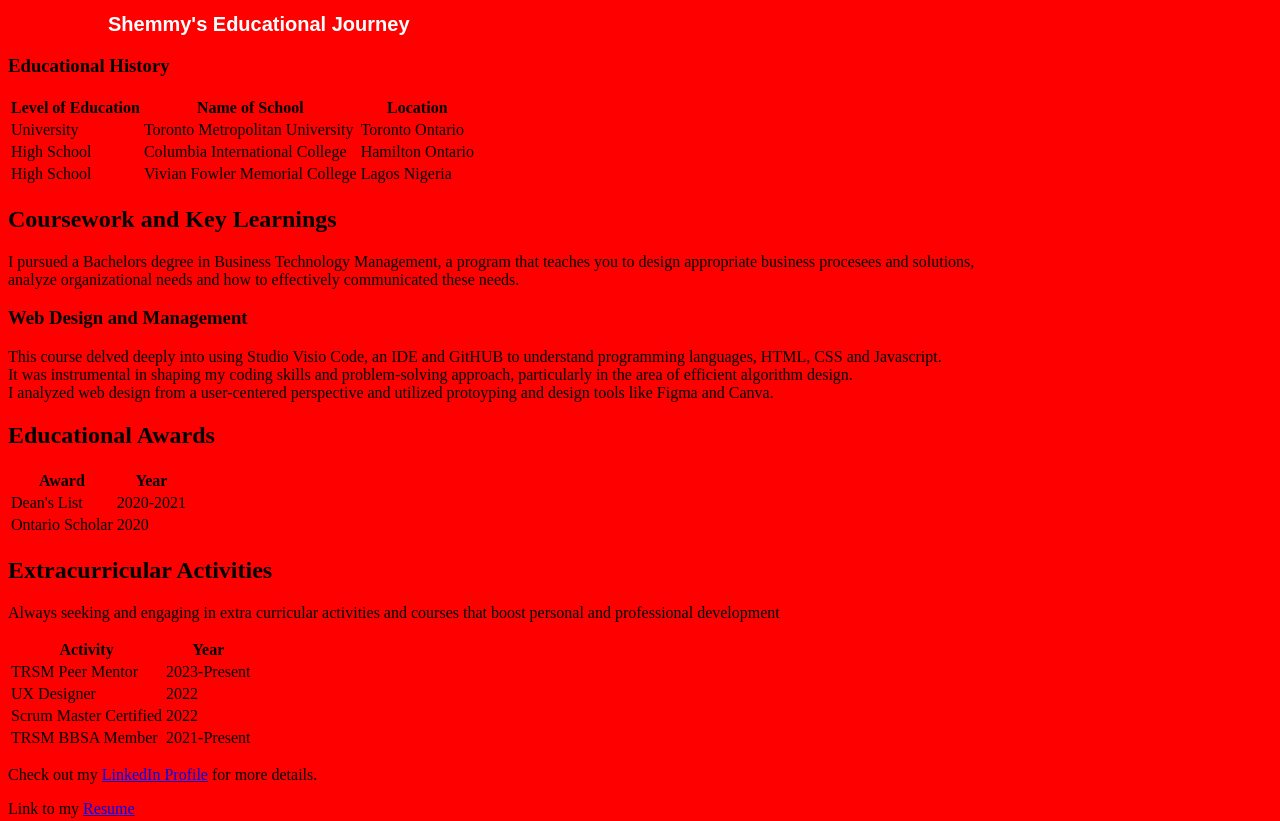
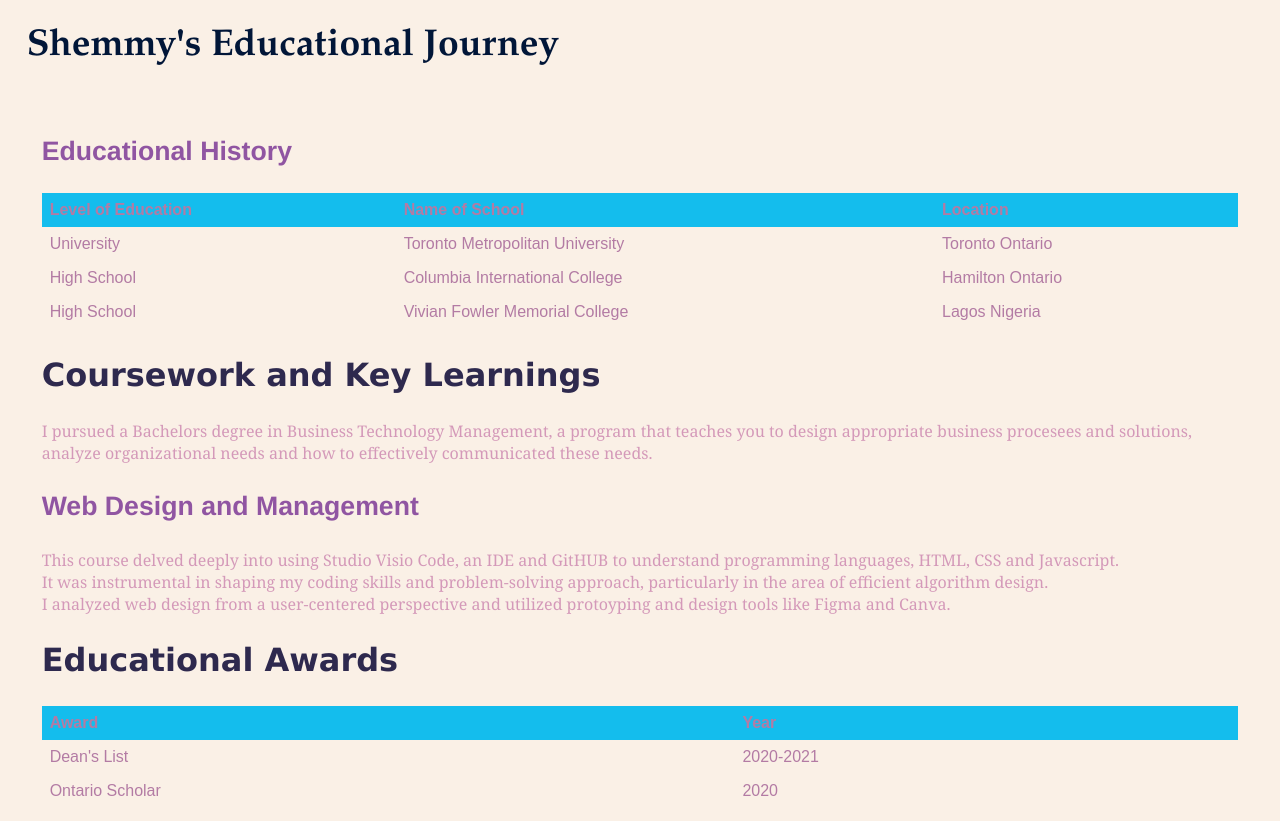
Before and after one commit to shemmyadedokun/shemmyadedokun.github.io, a plain HTML site: page index.html in a window 1280 px wide. Shown: the top 821 px of the page. Drawn offline with Linux system fonts and the light colour scheme.

Commit message:
Update style.css

```diff
--- a/style.css
+++ b/style.css
@@ -1,10 +1,69 @@
 body {
-    background-color: red;
+    font-size: 12pt;
+    font-family: Arial;
+    margin-top: 15pt;
+    margin-bottom: 15pt;
+    margin-left: 20pt;
+    margin-right: 20pt;
+    color:midnightblue;
+    background-color: linen;
 }
 
 h1{
-    color:white;
-    font-size: 20px;
-    font-family: Arial;
-    margin-left: 100px;
+    font-size: 28pt;
+    color:#011638;
+    font-family: Garamond;
 }
+
+h2{
+    font-size: 24pt;
+    color:#2e294e;
+    font-family: Verdana;
+}
+
+h3{
+    font-size: 20pt;
+    color:#9055A2;
+    font-family: Helvetica;
+}
+
+p{
+    font-size: 12pt;
+    color:#d499b9;
+    font-family: Georgia;
+}
+
+a:link, a:visited {
+    color: #0066cc;
+    text-decoration: none;
+}
+a:hover, a:active {
+    color: #ff6600;
+    text-decoration: underline;
+}
+
+table {
+    width: 100%;
+    border-collapse: collapse;
+}
+
+th, td {
+    border: 1px ;
+    color:#b37ba4;
+    padding: 8px;
+    text-align: left;
+}
+
+th {
+    background-color:#14bded;
+}
+.content, .links{
+    background-color: linen;
+    padding: 15px;
+    margin-bottom: 20px;
+}
+
+.links a {
+    display: inline-block;
+    margin-right:
+}
```
